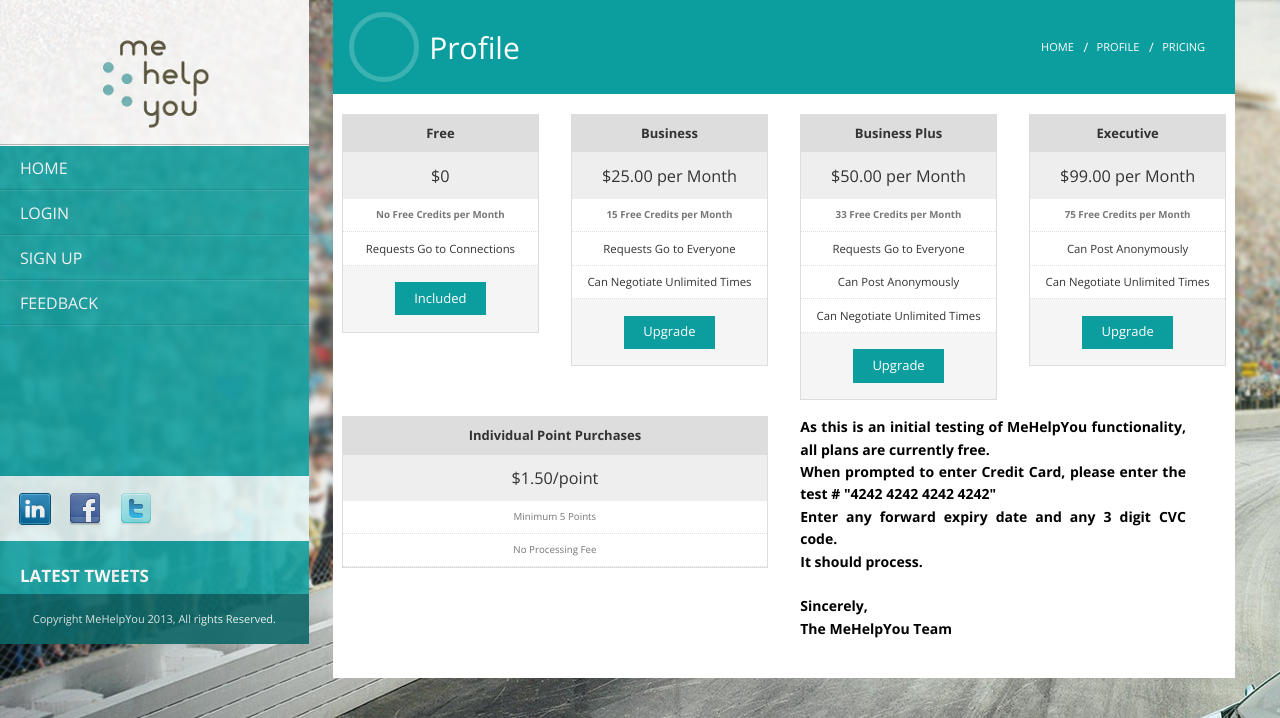
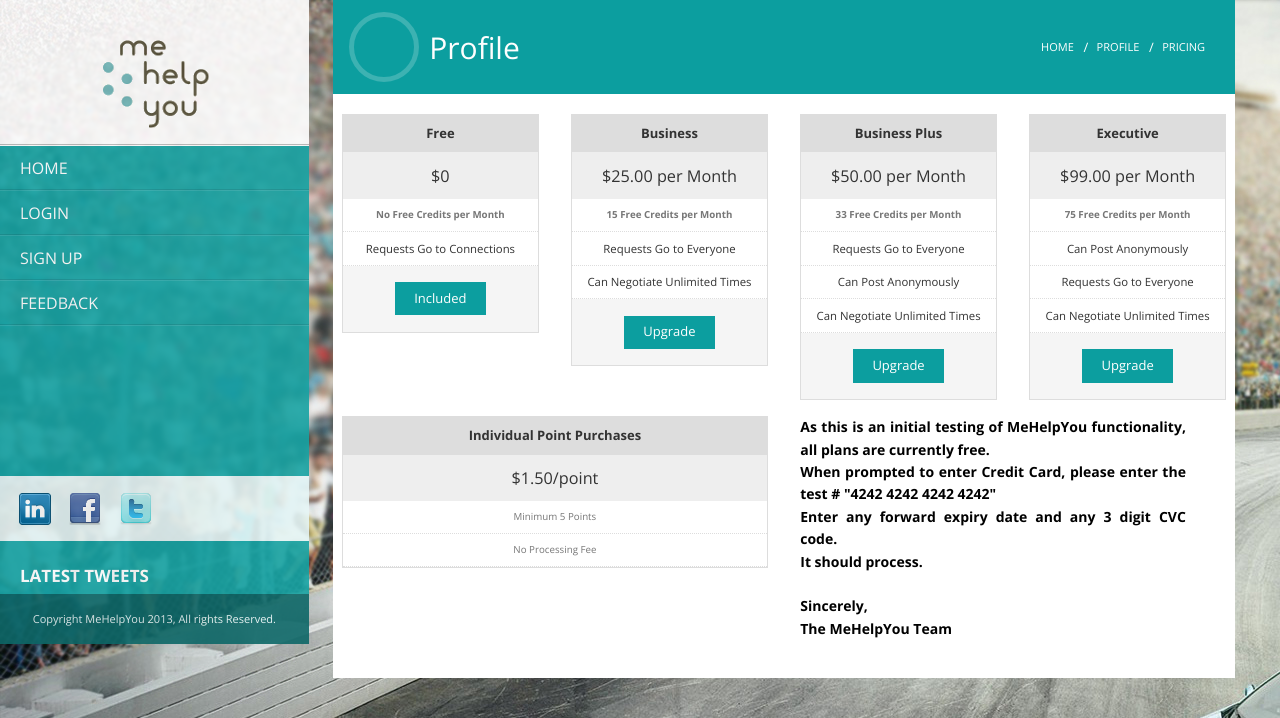
Before and after one commit to TejasM/mehelpyou, a Django app: page /users/pricing/ in a window 1280 px wide. Shown: the top 718 px of the page. Run offline with Django 3.2, Linux system fonts and the light colour scheme; parts of the project's set-up code (start-up, migrations or seed data) failed here and were passed over; some libraries are stand-ins or nearby versions; some web fonts are replaced.

Commit message:
add bullet

```diff
--- a/helpyou/userprofile/templates/userprofile/pricing.html
+++ b/helpyou/userprofile/templates/userprofile/pricing.html
@@ -176,6 +176,7 @@
                         <li class="price">$99.00 per Month</li>
                         <li class="description"><b>75 Free Credits per Month</b></li>
                         <li class="bullet-item">Can Post Anonymously</li>
+                        <li class="bullet-item">Requests Go to Everyone</li>
                         <li class="bullet-item">Can Negotiate Unlimited Times</li>
                         <li class="cta-button">{% if profile.plan >= 3 %}<a class="button" href="#">Included</a>
                             {% else %}<a class="button" href="#" id="executive_plan">Upgrade</a>{% endif %}</li>
@@ -223,12 +224,13 @@
                 </ul>
             </div>
             <div class="large-6 columns">
-                <p style="font-size: 14px; text-align: justify; color: black; padding-right: 40px;"><strong>As this is an initial testing of MeHelpYou functionality, all plans are currently free.
-                <br>When prompted to enter Credit Card, please enter the test # "4242 4242 4242 4242"
-                <br>Enter any forward expiry date and any 3 digit CVC code.
-                <br>It should process.
-                <br><br>Sincerely,
-                <br>The MeHelpYou Team</strong>
+                <p style="font-size: 14px; text-align: justify; color: black; padding-right: 40px;"><strong>As this is
+                    an initial testing of MeHelpYou functionality, all plans are currently free.
+                    <br>When prompted to enter Credit Card, please enter the test # "4242 4242 4242 4242"
+                    <br>Enter any forward expiry date and any 3 digit CVC code.
+                    <br>It should process.
+                    <br><br>Sincerely,
+                    <br>The MeHelpYou Team</strong>
                 </p>
             </div>
 
```
